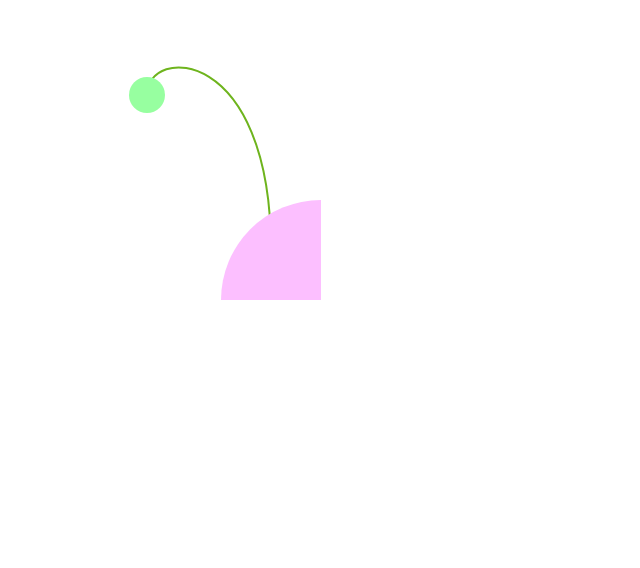
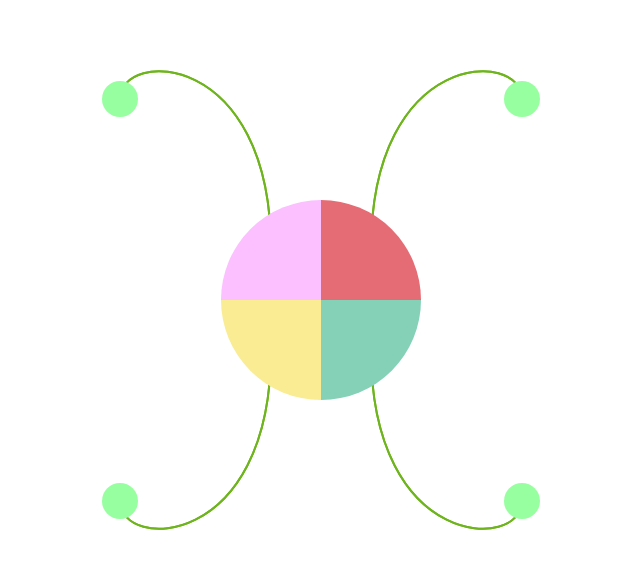
Before and after one commit to fro3clr/dynamic-curve-tooltip, a React (Create React App) app: page / in a window 1280 px wide. Shown: the top 568 px of the page, without its empty margins (319-959 px from the left). Built offline with nearby package versions, Linux system fonts and the light colour scheme.

Commit message:
dynamic tooltip positions + correct curves

```diff
--- a/src/App.css
+++ b/src/App.css
@@ -2,6 +2,7 @@
   width: 200px;
   margin: 0 auto;
   margin-top: 200px;
+  margin-bottom: 200px;
 }
 
 .App {
@@ -19,6 +20,7 @@
   float: left;
   text-align: center;
   line-height: 100px;
+  position: relative;
 }
 
 .App .first .box {
@@ -45,8 +47,6 @@
   width: 36px;
   height: 36px;
   position: absolute;
-  right: 256px;
-  bottom: 87px;
   background-color: #97ffa0;
   border-radius: 100%;
 }
--- a/src/App.js
+++ b/src/App.js
@@ -13,8 +13,7 @@ class App extends Component {
   componentDidMount() {
     const canvas = document.getElementsByTagName("canvas")[0];
     this.updateDimensions(canvas);
-    console.log(1);
-    // window.addEventListener("resize", () => this.updateDimensions(canvas));
+    window.addEventListener("resize", () => this.updateDimensions(canvas));
   }
 
   updateDimensions(canvas) {
@@ -22,6 +21,11 @@ class App extends Component {
     canvas.height = window.innerHeight;
     canvas.style.width = window.innerWidth + "px";
     canvas.style.height = window.innerHeight + "px";
+
+    Object.keys(this.refs).forEach(key => {
+      let { edit, box } = this.refs[key].refs;
+      this.updateCanvas(canvas, edit, box);
+    });
   }
 
   updateCanvas(canvas, edit, box) {
@@ -56,7 +60,16 @@ class App extends Component {
 
     context.beginPath();
     context.moveTo(x, y);
-    context.bezierCurveTo(x, y - 50, x + (b - x), y - 50, b, a);
+
+    if (
+      edit.classList.contains("top-left") ||
+      edit.classList.contains("top-right")
+    ) {
+      context.bezierCurveTo(x, y - 50, x + (b - x), y - 50, b, a);
+    } else {
+      context.bezierCurveTo(x, y + 50, x + (b - x), y + 50, b, a);
+    }
+
     context.lineWidth = 2;
     context.strokeStyle = "#6eb41d";
     context.stroke();
@@ -72,13 +85,33 @@ class App extends Component {
         <div id="wrap">
           <div className="App">
             <Node
+              ref="node1"
               className="node first"
               canvas={this.state.canvas}
               updateCanvas={this.updateCanvas}
+              tooltipPosition={"top-left"}
             />
-            {/* <Node className="node second" />
-            <Node className="node third" />
-            <Node className="node fourth" /> */}
+            <Node
+              ref="node2"
+              className="node second"
+              canvas={this.state.canvas}
+              updateCanvas={this.updateCanvas}
+              tooltipPosition={"top-right"}
+            />
+            <Node
+              ref="node3"
+              className="node third"
+              canvas={this.state.canvas}
+              updateCanvas={this.updateCanvas}
+              tooltipPosition={"bottom-left"}
+            />
+            <Node
+              ref="node4"
+              className="node fourth"
+              canvas={this.state.canvas}
+              updateCanvas={this.updateCanvas}
+              tooltipPosition={"bottom-right"}
+            />
           </div>
         </div>
       </div>
--- a/src/Node.js
+++ b/src/Node.js
@@ -9,11 +9,45 @@ class Node extends Component {
     }
   }
 
+  componentDidMount() {
+    this.computeTooltipPosition();
+    window.addEventListener("resize", () => this.computeTooltipPosition());
+  }
+
+  computeTooltipPosition() {
+    const tooltip = this.refs.edit;
+
+    let dynamicPosition = window.innerWidth / 7;
+    dynamicPosition < 85 ? (dynamicPosition = 85) : false;
+
+    switch (this.props.tooltipPosition) {
+      case "top-left":
+        tooltip.style.right = tooltip.style.bottom = dynamicPosition + "px";
+        break;
+
+      case "top-right":
+        tooltip.style.left = tooltip.style.bottom = dynamicPosition + "px";
+        break;
+
+      case "bottom-left":
+        tooltip.style.right = tooltip.style.top = dynamicPosition + "px";
+        break;
+
+      case "bottom-right":
+        tooltip.style.left = tooltip.style.top = dynamicPosition + "px";
+        break;
+
+      default:
+        break;
+    }
+  }
+
   render() {
     return (
       <div className={this.props.className}>
-        <div ref="edit" className="edit" />
-        <div ref="box" className="box" />
+        <div ref="box" className="box">
+          <div ref="edit" className={"edit " + this.props.tooltipPosition} />
+        </div>
       </div>
     );
   }
```
